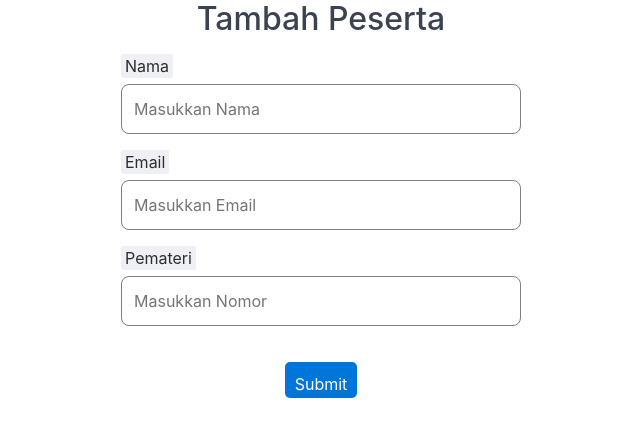
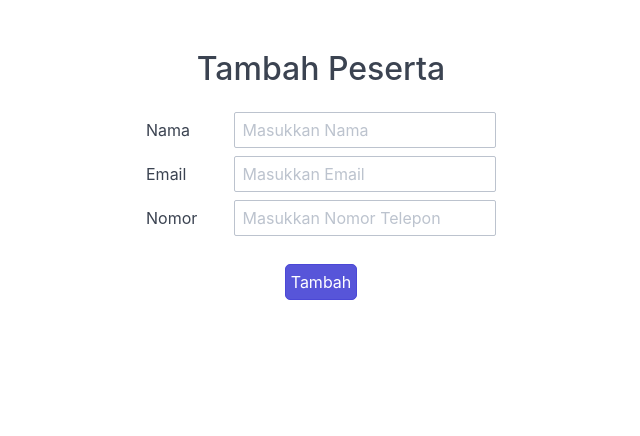
Before and after one commit to herisusantoarismann/FE-RuangSeminar, a React (Create React App) app: page /seminars/1/peserta in a window 1280 px wide. Shown: the top 436 px of the page, without its empty margins (319-959 px from the left). Built offline with nearby package versions, Linux system fonts and the light colour scheme.

Commit message:
ubah form peserta dan detail

```diff
--- a/src/Page/Seminar/Detail/index.js
+++ b/src/Page/Seminar/Detail/index.js
@@ -1,6 +1,7 @@
 import React, { Component, Fragment } from "react";
 import { Link } from "react-router-dom";
-import { Button, Gap, Loading, Modal } from "../../../Component";
+// import { Button, Gap, Loading, Modal } from "../../../Component";
+import Loading from "../../../Component/Loading/index";
 import "./style.scss";
 
 class Detail extends Component {
@@ -182,8 +183,42 @@ class Detail extends Component {
                   </tr>
                 </tbody>
               </table>
+              <div className="btn-detail">
+                <button class="btn btn-success">Edit Seminar</button>
+                <button class="btn btn-error">Hapus Seminar</button>
+                <Link to={`${items._id}/peserta`}>
+                  <button class="btn btn-primary">Tambah Peserta</button>
+                </Link>
+              </div>
             </div>
-            <div className="peserta"></div>
+            <div className="peserta">
+              <h2>Daftar Peserta</h2>
+              <table class="table table-striped table-hover">
+                <thead>
+                  <tr>
+                    <th>ID</th>
+                    <th>Nama</th>
+                    <th>Email</th>
+                    <th>Nomor</th>
+                    <th>Action</th>
+                  </tr>
+                </thead>
+                <tbody>
+                  {items.peserta.map((item, idx) => (
+                    <tr key={idx}>
+                      <td>{item._id}</td>
+                      <td>{item.nama}</td>
+                      <td>{item.email}</td>
+                      <td>{item.nomor}</td>
+                      <td className="btn-action">
+                        <button className="btn btn-success">Lihat</button>
+                        <button className="btn btn-error">Hapus</button>
+                      </td>
+                    </tr>
+                  ))}
+                </tbody>
+              </table>
+            </div>
           </div>
         </Fragment>
       );
--- a/src/Page/Seminar/Detail/style.scss
+++ b/src/Page/Seminar/Detail/style.scss
@@ -1,29 +1,33 @@
-.detail-seminar {
-  border-collapse: collapse;
-  td,
-  th {
-    padding: 12px;
-  }
+// .detail-seminar {
+//   border-collapse: collapse;
+//   td,
+//   th {
+//     padding: 12px;
+//   }
 
-  th {
-    padding-top: 12px;
-    padding-bottom: 12px;
-  }
-}
+//   th {
+//     padding-top: 12px;
+//     padding-bottom: 12px;
+//   }
+// }
 
-.table-detail {
-  border-collapse: collapse;
-  td,
-  th {
-    padding: 20px;
-  }
+// .table-detail {
+//   border-collapse: collapse;
+//   td,
+//   th {
+//     padding: 20px;
+//   }
 
-  th {
-    padding-top: 12px;
-    padding-bottom: 12px;
-  }
-}
+//   th {
+//     padding-top: 12px;
+//     padding-bottom: 12px;
+//   }
+// }
 
 .btn-detail {
   display: flex;
+  button {
+    padding: 5px;
+    margin: 10px 10px;
+  }
 }
--- a/src/Page/Seminar/Tambah/Peserta/index.js
+++ b/src/Page/Seminar/Tambah/Peserta/index.js
@@ -1,5 +1,5 @@
 import React, { Component } from "react";
-import { Button, Gap, Input } from "../../../../Component";
+// import { Button, Gap, Input } from "../../../../Component";
 import "./style.scss";
 
 class TambahPeserta extends Component {
@@ -42,40 +42,85 @@ class TambahPeserta extends Component {
 
   render() {
     return (
-      <div className="input-peserta-wrapper">
-        <div className="input-peserta">
-          <form onSubmit={this.HandleSubmit}>
-            <h2>Tambah Peserta</h2>
-            <div onChange={this.HandleNamaChange}>
-              <Input
-                label="Nama"
-                placeholder="Masukkan Nama "
+      // <div className="input-peserta-wrapper">
+      //   <div className="input-peserta">
+      //     <form onSubmit={this.HandleSubmit}>
+      //       <h2>Tambah Peserta</h2>
+      //       <div onChange={this.HandleNamaChange}>
+      //         <Input
+      //           label="Nama"
+      //           placeholder="Masukkan Nama "
+      //           type="text"
+      //           name="nama"
+      //         />
+      //       </div>
+      //       <div onChange={this.HandleEmailChange}>
+      //         <Input
+      //           label="Email"
+      //           placeholder="Masukkan Email"
+      //           type="email"
+      //           name="email"
+      //         />
+      //       </div>
+      //       <div onChange={this.HandleNomorChange}>
+      //         <Input
+      //           label="Pemateri"
+      //           placeholder="Masukkan Nomor"
+      //           type="text"
+      //           name="nomor"
+      //         />
+      //       </div>
+      //       <Gap height={20} />
+      //       <div className="btn-submit">
+      //         <Button title="Submit" type="submit" />
+      //       </div>
+      //     </form>
+      //   </div>
+      // </div>
+
+      <div className="input-peserta">
+        <h2>Tambah Peserta</h2>
+        <form class="form-horizontal">
+          <div class="form-group">
+            <div class="col-3 col-sm-12">
+              <label class="form-label">Nama</label>
+            </div>
+            <div class="col-9 col-sm-12">
+              <input
+                class="form-input"
                 type="text"
-                name="nama"
+                placeholder="Masukkan Nama"
               />
             </div>
-            <div onChange={this.HandleEmailChange}>
-              <Input
-                label="Email"
+          </div>
+          <div class="form-group">
+            <div class="col-3 col-sm-12">
+              <label class="form-label">Email</label>
+            </div>
+            <div class="col-9 col-sm-12">
+              <input
+                class="form-input"
+                type="text"
                 placeholder="Masukkan Email"
-                type="email"
-                name="email"
               />
             </div>
-            <div onChange={this.HandleNomorChange}>
-              <Input
-                label="Pemateri"
-                placeholder="Masukkan Nomor"
+          </div>
+          <div class="form-group">
+            <div class="col-3 col-sm-12">
+              <label class="form-label">Nomor</label>
+            </div>
+            <div class="col-9 col-sm-12">
+              <input
+                class="form-input"
                 type="text"
-                name="nomor"
+                placeholder="Masukkan Nomor Telepon"
               />
             </div>
-            <Gap height={20} />
-            <div className="btn-submit">
-              <Button title="Submit" type="submit" />
-            </div>
-          </form>
-        </div>
+          </div>
+          <div className="btn-submit">
+            <button className="btn btn-primary">Tambah</button>
+          </div>
+        </form>
       </div>
     );
   }
--- a/src/Page/Seminar/Tambah/Peserta/style.scss
+++ b/src/Page/Seminar/Tambah/Peserta/style.scss
@@ -1,22 +1,41 @@
-.input-peserta-wrapper {
-  width: 100%;
-  display: flex;
-  justify-content: center;
-  align-items: center;
-  margin: auto;
-  .input-peserta {
-    h2 {
-      text-align: center;
-    }
+// .input-peserta-wrapper {
+//   width: 100%;
+//   display: flex;
+//   justify-content: center;
+//   align-items: center;
+//   margin: auto;
+//   .input-peserta {
+//     h2 {
+//       text-align: center;
+//     }
 
-    width: 400px;
-    margin: auto;
-    flex-direction: column;
+//     width: 400px;
+//     margin: auto;
+//     flex-direction: column;
 
-    .btn-submit {
-      display: flex;
-      justify-content: center;
-      align-items: center;
+//     .btn-submit {
+//       display: flex;
+//       justify-content: center;
+//       align-items: center;
+//     }
+//   }
+// }
+
+.input-peserta {
+  width: 350px;
+  margin: 50px auto;
+  h2 {
+    text-align: center;
+  }
+  input:focus::placeholder {
+    opacity: 0;
+  }
+  .btn-submit {
+    display: flex;
+    justify-content: center;
+    button {
+      margin-top: 20px;
+      padding: 5px;
     }
   }
 }
--- a/src/Page/Seminar/Tambah/Seminar/index.js
+++ b/src/Page/Seminar/Tambah/Seminar/index.js
@@ -60,43 +60,47 @@ class TambahSeminar extends Component {
 
   render() {
     return (
-      <div className="input-seminar-wrapper">
-        <div className="input-seminar">
-          <h2>Tambah Seminar</h2>
-          <form onSubmit={this.HandleSubmit}>
-            <a onChange={this.HandleNamaChange}>
-              <Input
-                label="Nama"
-                placeholder="Masukkan Nama"
-                type="text"
-                name="nama_seminar"
-              />
-            </a>
-            <a onChange={this.HandlePemateriChange}>
-              <Input
-                label="Pemateri"
-                placeholder="Masukkan Pemateri"
-                type="text"
-                name="pemateri"
-              />
-            </a>
-            <a onChange={this.HandleTanggalChange}>
-              <Input label="Tanggal" type="date" name="tanggal" />
-            </a>
-            <a onChange={this.HandleDurasiChange}>
-              <Input
-                label="Durasi"
-                placeholder="Masukkan Durasi (menit)"
-                type="text"
-                name="durasi_menit"
-              />
-            </a>
-            <Gap height={20} />
-            <div className="btn-submit">
-              <Button title="Submit" />
-            </div>
-          </form>
-        </div>
+      // <div className="input-seminar-wrapper">
+      //   <div className="input-seminar">
+      //     <h2>Tambah Seminar</h2>
+      //     <form onSubmit={this.HandleSubmit}>
+      //       <a onChange={this.HandleNamaChange}>
+      //         <Input
+      //           label="Nama"
+      //           placeholder="Masukkan Nama"
+      //           type="text"
+      //           name="nama_seminar"
+      //         />
+      //       </a>
+      //       <a onChange={this.HandlePemateriChange}>
+      //         <Input
+      //           label="Pemateri"
+      //           placeholder="Masukkan Pemateri"
+      //           type="text"
+      //           name="pemateri"
+      //         />
+      //       </a>
+      //       <a onChange={this.HandleTanggalChange}>
+      //         <Input label="Tanggal" type="date" name="tanggal" />
+      //       </a>
+      //       <a onChange={this.HandleDurasiChange}>
+      //         <Input
+      //           label="Durasi"
+      //           placeholder="Masukkan Durasi (menit)"
+      //           type="text"
+      //           name="durasi_menit"
+      //         />
+      //       </a>
+      //       <Gap height={20} />
+      //       <div className="btn-submit">
+      //         <Button title="Submit" />
+      //       </div>
+      //     </form>
+      //   </div>
+      // </div>
+
+      <div className="input-seminar">
+        <h2>Tambah Seminar</h2>
       </div>
     );
   }
--- a/src/Page/Seminar/Tambah/Seminar/style.scss
+++ b/src/Page/Seminar/Tambah/Seminar/style.scss
@@ -1,21 +1,29 @@
-.input-seminar-wrapper {
-  display: flex;
-  justify-content: center;
-  align-items: center;
+// .input-seminar-wrapper {
+//   display: flex;
+//   justify-content: center;
+//   align-items: center;
+//   margin: auto;
+//   .input-seminar {
+//     h2 {
+//       text-align: center;
+//     }
+
+//     width: 400px;
+//     margin: auto;
+//     flex-direction: column;
+
+//     .btn-submit {
+//       display: flex;
+//       justify-content: center;
+//       align-items: center;
+//     }
+//   }
+// }
+
+.input-seminar {
+  width: 300px;
   margin: auto;
-  .input-seminar {
-    h2 {
-      text-align: center;
-    }
-
-    width: 400px;
-    margin: auto;
-    flex-direction: column;
-
-    .btn-submit {
-      display: flex;
-      justify-content: center;
-      align-items: center;
-    }
+  h2 {
+    text-align: center;
   }
 }
```
